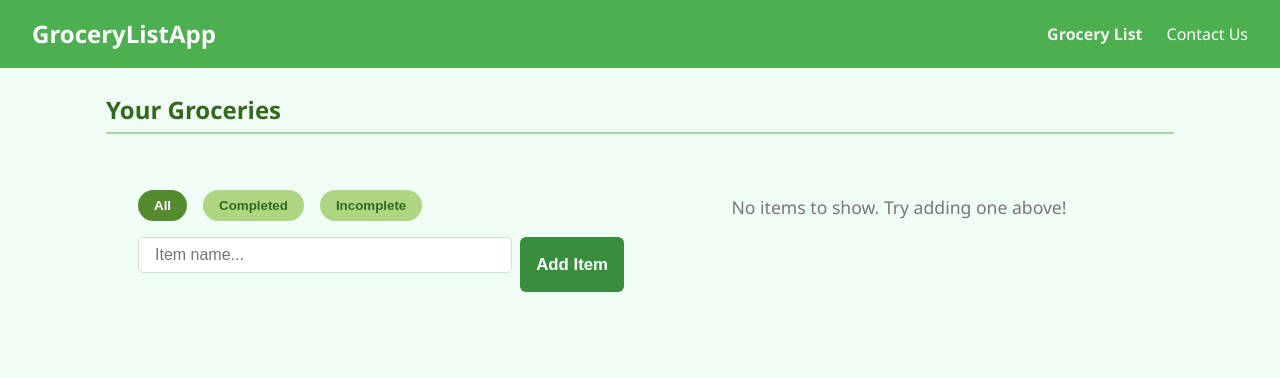
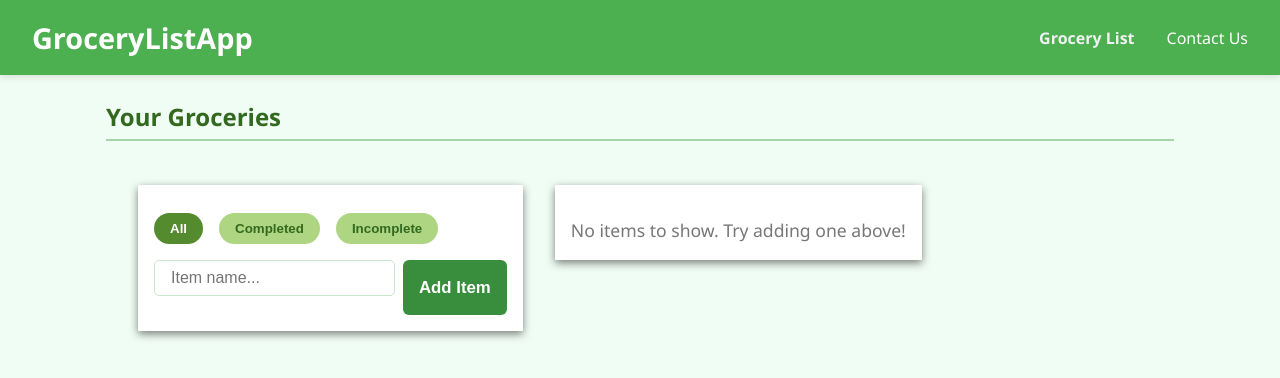
Before and after one commit to cmacias076/grocery-list-app, a React (Create React App) app: page /todos in a window 1280 px wide. Shown: the top 378 px of the page. Built offline with nearby package versions, Linux system fonts and the light colour scheme.

Commit message:
Add cleaner styling and enhance visual heirarchy

```diff
--- a/src/App.css
+++ b/src/App.css
@@ -109,6 +109,9 @@ button {
 button:hover {
   background-color:#43a047;
 }
+button:active {
+  transform: scale(0.98);
+}
 .add-btn {
   background-color: #388e3c;
   padding: 0.8rem 1.6rem;
@@ -141,9 +144,11 @@ button:hover {
   align-items: center;
   gap: 0.5rem;
   margin-bottom: 0.5rem;
+  transition: background-color 0.2s ease, transform 0.2s ease;;
 }
 .todo-item:hover {
-  background-color: #e8f5e9;
+  background-color: #dcedc8;
+  transform: translateY(-2px);
 }
 .todo-item.completed .todo-text {
   text-decoration: line-through;
@@ -174,7 +179,10 @@ button:hover {
 /* Panels */
 .form-panel,
 .list-panel {
-  flex: 1;
+  background-color: #ffffff;
+  padding: 1rem;
+  border-radius: 1px;
+  box-shadow: 0 3px 8px rgba(0,0,0,0.5);
 }
 
 /* Contact info callout */
--- a/src/components/navbar.css
+++ b/src/components/navbar.css
@@ -4,25 +4,47 @@
     align-items: center;
     background-color: #4caf50;
     padding: 1rem 2rem;
+    box-shadow: 0 3px 6px rgba(0,0,0,0.1);
+    position: sticky;
+    top: 0;
+    z-index: 10;
 }
 
 .navbar-logo {
-    font-size: 1.5rem;
+    font-size: 1.8rem;
     color: white;
     font-weight: bold;
+    transition: transform 0.2s ease;
+}
+
+.navbar-logo hover {
+    transform: scale(1.05);
 }
 
 .navbar-links {
     list-style: none;
     display: flex;
-    gap: 1.5rem;
+    gap: 2rem;
 }
 
 .navbar-links li a {
     text-decoration: none;
     color: white;
     font-weight: 500;
-    transition: color 0.3s;
+    position: relative;
+    transition: all 0.2s ease;
+}
+
+.navbar-links li a::after {
+    content: '';
+    position: block;
+    width: 0;
+    height: 2px;
+    background-color: #f1f1f1;
+    transition: width 0.3s;
+}
+.navbar-links li a:hover::after {
+    width: 100%;
 }
 
 .navbar-links li a.active {
```
